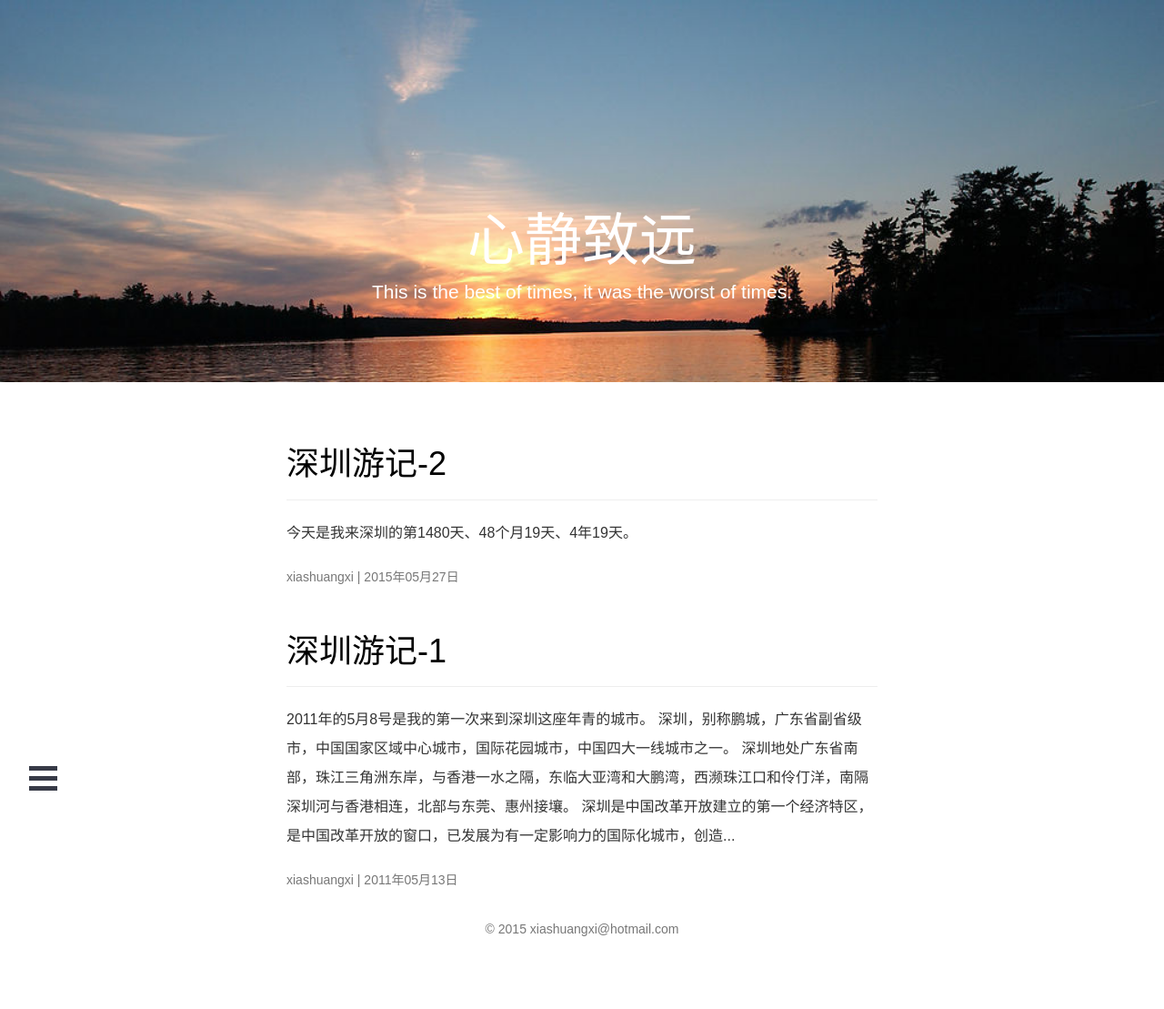
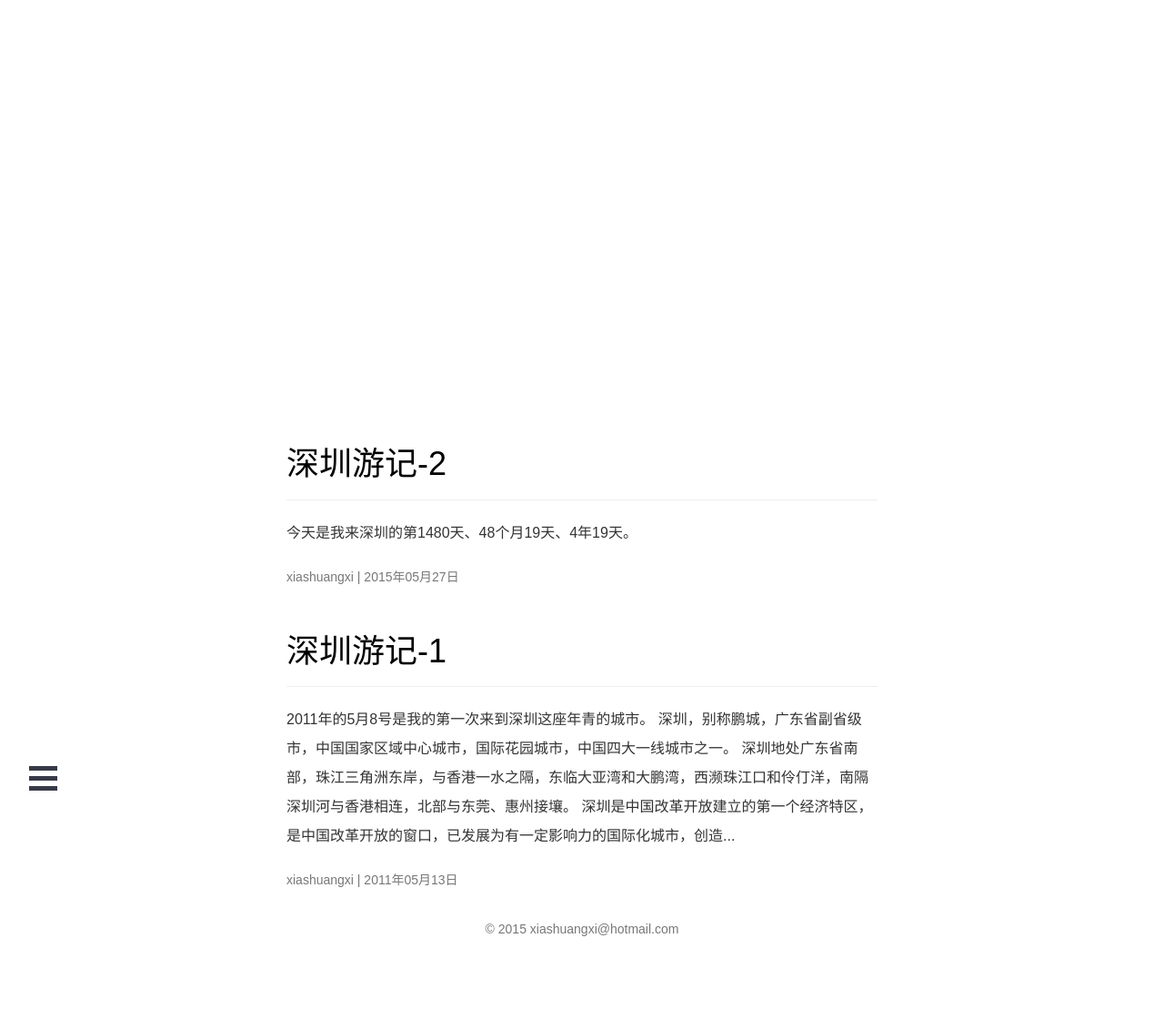
Before and after one commit to jinchangle/xiashuangxi.github.io, a Jekyll site: the page built from index.html, in a window 1280 px wide. Shown: the whole page at 91% size. Built offline with Jekyll 4.4.1, drawn with Linux system fonts in a browser that asks for light colours; nearby versions of some CDN libraries; the list of posts is cut into pages by our own code; comment, search, counter and statistics services are not loaded.

Commit message:
Update banner.html

```diff
--- a/_includes/banner.html
+++ b/_includes/banner.html
@@ -1,15 +1,4 @@
 {% include nav_menu.html %}
-<style id="themecss" type="text/css">
-.banner_bg_image{
-    background-image: url("/images/{% if page.image %}{{ page.image }}{% else %}test_bg.jpg{% endif %}");
-    filter:"progid:DXImageTransform.Microsoft.AlphaImageLoader(sizingMethod='scale')";
-    -moz-background-size:100% auto;
-        background-size:100% auto;
-   /* padding-top: 10em;
-    height:25em;
-    */
-}
-</style>
 <div class="jumbotron masthead banner_bg_image">
     <div class="container">
         <h1>心静致远</h1>
```
